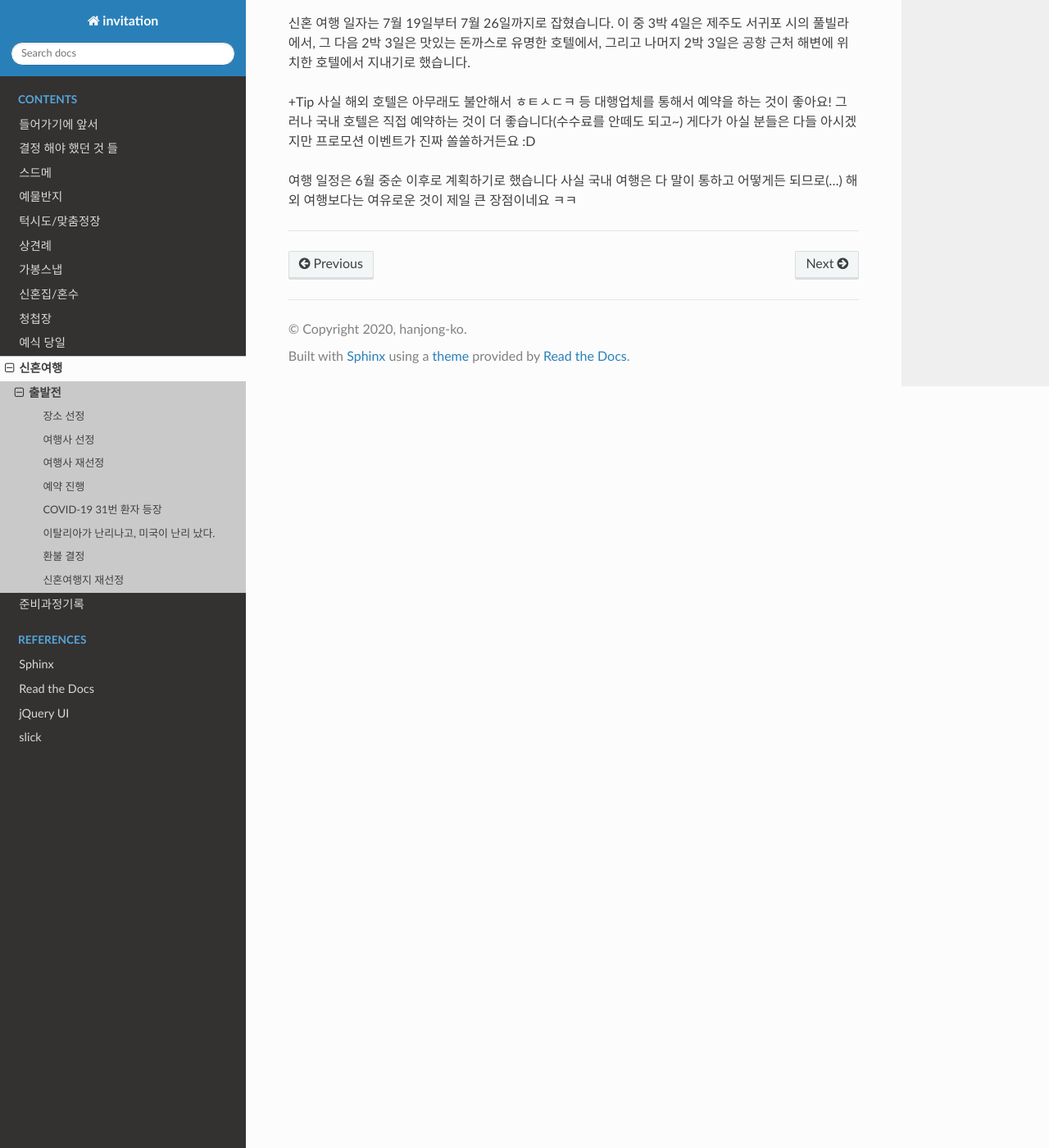
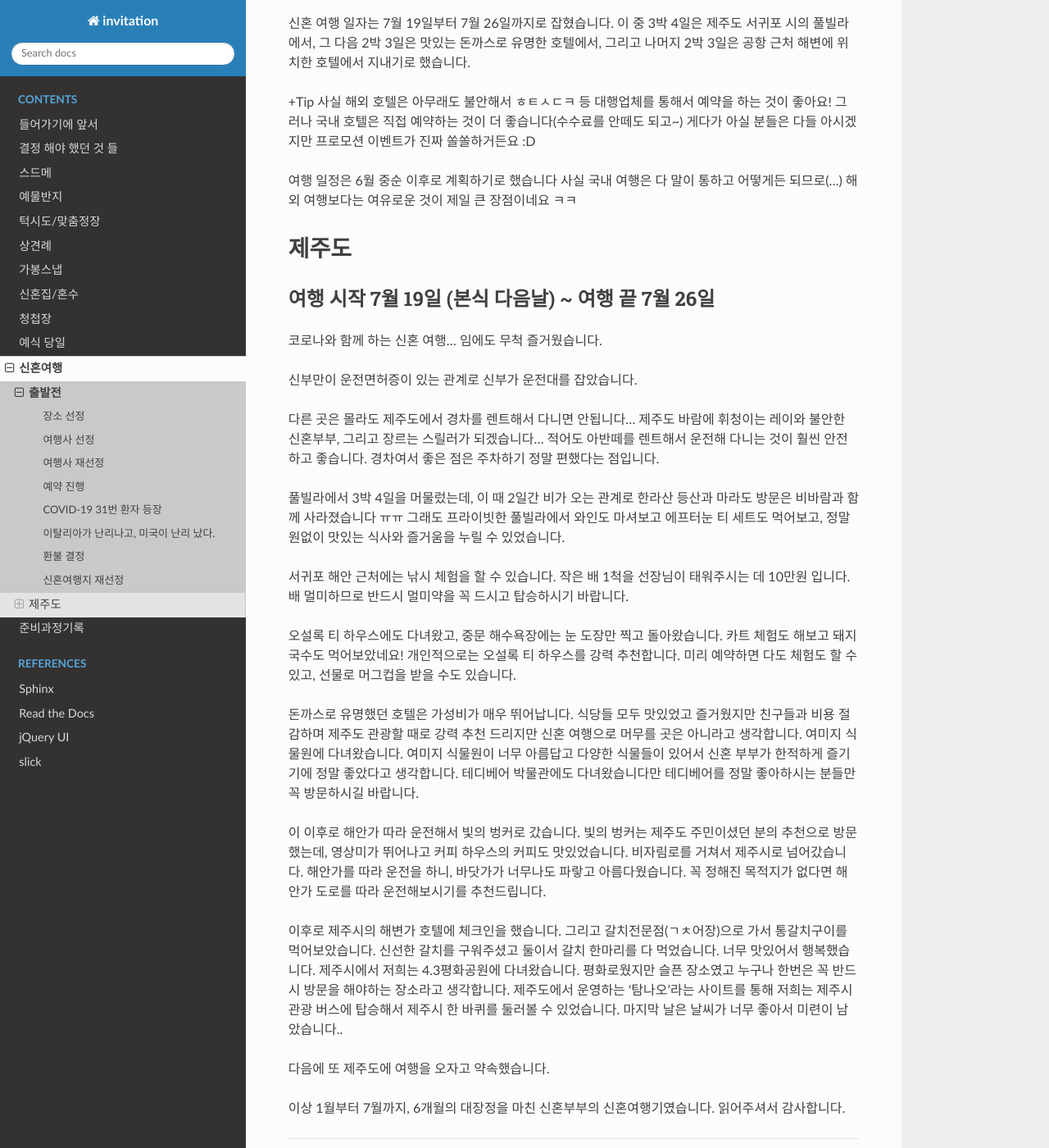
Before and after one commit to rino0601/hjk52knk, a Sphinx documentation site: the page built from docs/honeymoon/prepare.rst, in a window 1280 px wide and 1400 px high, scrolled down 3008 px. Shown: the whole window at 82% size. Built offline with Sphinx 7.4.7 and the Read the Docs theme 2.0.0, drawn with Linux system fonts in a browser that asks for light colours.

Commit message:
Update prepare.rst

```diff
--- a/docs/honeymoon/prepare.rst
+++ b/docs/honeymoon/prepare.rst
@@ -123,3 +123,63 @@ COVID-19 31번 환자 등장
 
 여행 일정은 6월 중순 이후로 계획하기로 했습니다
 사실 국내 여행은 다 말이 통하고 어떻게든 되므로(...) 해외 여행보다는 여유로운 것이 제일 큰 장점이네요 ㅋㅋ
+
+
+제주도
+=================
+
+
+여행 시작 7월 19일 (본식 다음날) ~ 여행 끝 7월 26일
+-------------------
+
+코로나와 함께 하는 신혼 여행... 임에도 무척 즐거웠습니다.
+
+신부만이 운전면허증이 있는 관계로 신부가 운전대를 잡았습니다.
+
+
+다른 곳은 몰라도 제주도에서 경차를 렌트해서 다니면 안됩니다...
+제주도 바람에 휘청이는 레이와 불안한 신혼부부, 그리고 장르는 스릴러가 되겠습니다...
+적어도 아반떼를 렌트해서 운전해 다니는 것이 훨씬 안전하고 좋습니다.
+경차여서 좋은 점은 주차하기 정말 편했다는 점입니다.
+
+
+풀빌라에서 3박 4일을 머물렀는데, 이 때 2일간 비가 오는 관계로 한라산 등산과 마라도 방문은 비바람과 함께 사라졌습니다 ㅠㅠ
+그래도 프라이빗한 풀빌라에서 와인도 마셔보고 에프터눈 티 세트도 먹어보고, 정말 원없이 맛있는 식사와 즐거움을 누릴 수 있었습니다.
+
+
+서귀포 해안 근처에는 낚시 체험을 할 수 있습니다. 작은 배 1척을 선장님이 태워주시는 데 10만원 입니다.
+배 멀미하므로 반드시 멀미약을 꼭 드시고 탑승하시기 바랍니다.
+
+
+오설록 티 하우스에도 다녀왔고, 중문 해수욕장에는 눈 도장만 찍고 돌아왔습니다.
+카트 체험도 해보고 돼지 국수도 먹어보았네요!
+개인적으로는 오설록 티 하우스를 강력 추천합니다.
+미리 예약하면 다도 체험도 할 수 있고, 선물로 머그컵을 받을 수도 있습니다.
+
+
+돈까스로 유명했던 호텔은 가성비가 매우 뛰어납니다.
+식당들 모두 맛있었고 즐거웠지만 친구들과 비용 절감하며 제주도 관광할 때로 강력 추천 드리지만 신혼 여행으로 머무를 곳은 아니라고 생각합니다.
+여미지 식물원에 다녀왔습니다. 여미지 식물원이 너무 아름답고 다양한 식물들이 있어서 신혼 부부가 한적하게 즐기기에 정말 좋았다고 생각합니다.
+테디베어 박물관에도 다녀왔습니다만 테디베어를 정말 좋아하시는 분들만 꼭 방문하시길 바랍니다.
+
+
+이 이후로 해안가 따라 운전해서 빛의 벙커로 갔습니다.
+빛의 벙커는 제주도 주민이셨던 분의 추천으로 방문했는데, 영상미가 뛰어나고 커피 하우스의 커피도 맛있었습니다.
+비자림로를 거쳐서 제주시로 넘어갔습니다.
+해안가를 따라 운전을 하니, 바닷가가 너무나도 파랗고 아름다웠습니다.
+꼭 정해진 목적지가 없다면 해안가 도로를 따라 운전해보시기를 추천드립니다.
+
+
+이후로 제주시의 해변가 호텔에 체크인을 했습니다.
+그리고 갈치전문점(ㄱㅊ어장)으로 가서 통갈치구이를 먹어보았습니다.
+신선한 갈치를 구워주셨고 둘이서 갈치 한마리를 다 먹었습니다. 너무 맛있어서 행복했습니다.
+제주시에서 저희는 4.3평화공원에 다녀왔습니다. 평화로웠지만 슬픈 장소였고 누구나 한번은 꼭 반드시 방문을 해야하는 장소라고 생각합니다.
+제주도에서 운영하는 '탐나오'라는 사이트를 통해 저희는 제주시 관광 버스에 탑승해서 제주시 한 바퀴를 둘러볼 수 있었습니다.
+마지막 날은 날씨가 너무 좋아서 미련이 남았습니다..
+
+
+다음에 또 제주도에 여행을 오자고 약속했습니다.
+
+
+이상 1월부터 7월까지, 6개월의 대장정을 마친 신혼부부의 신혼여행기였습니다.
+읽어주셔서 감사합니다.
```
